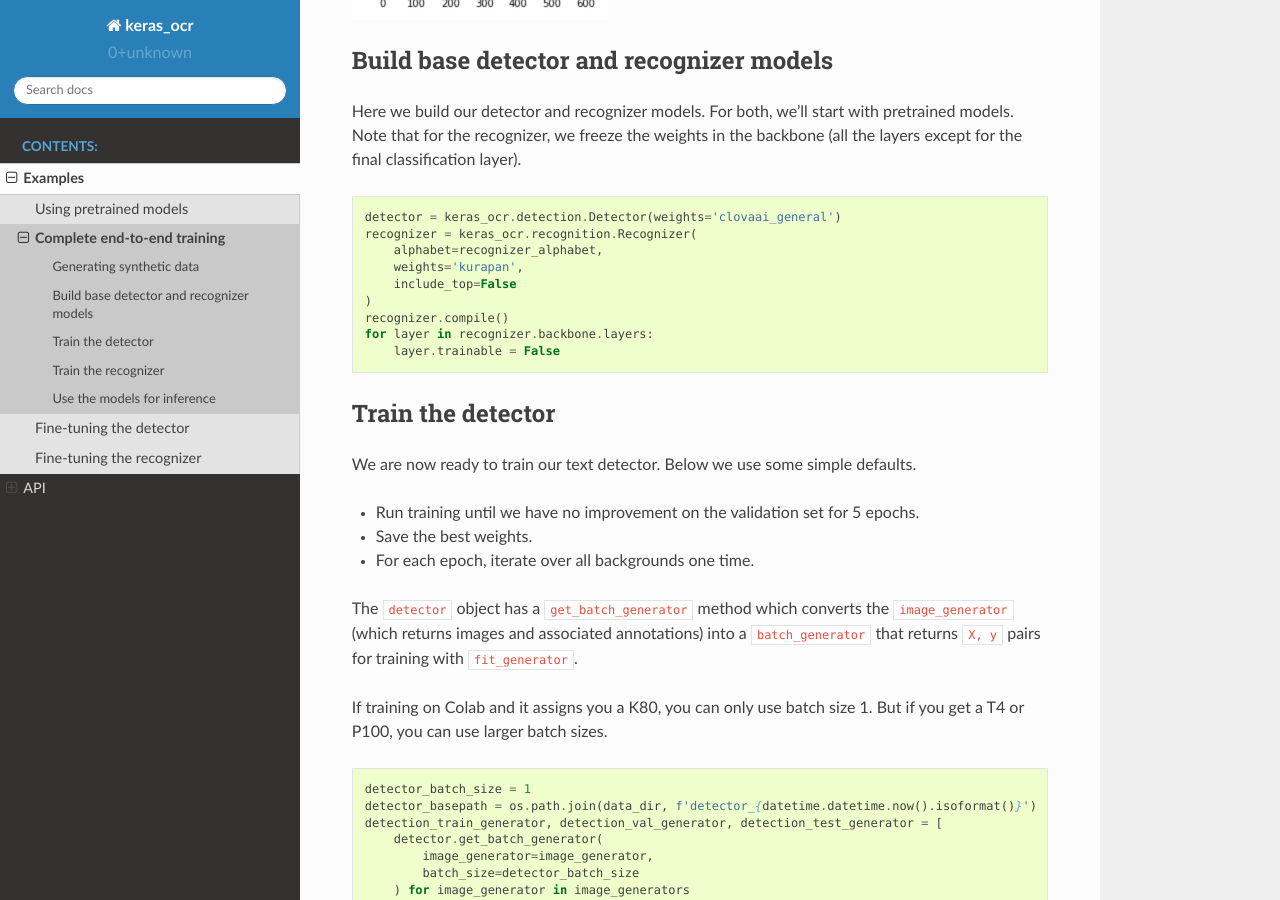
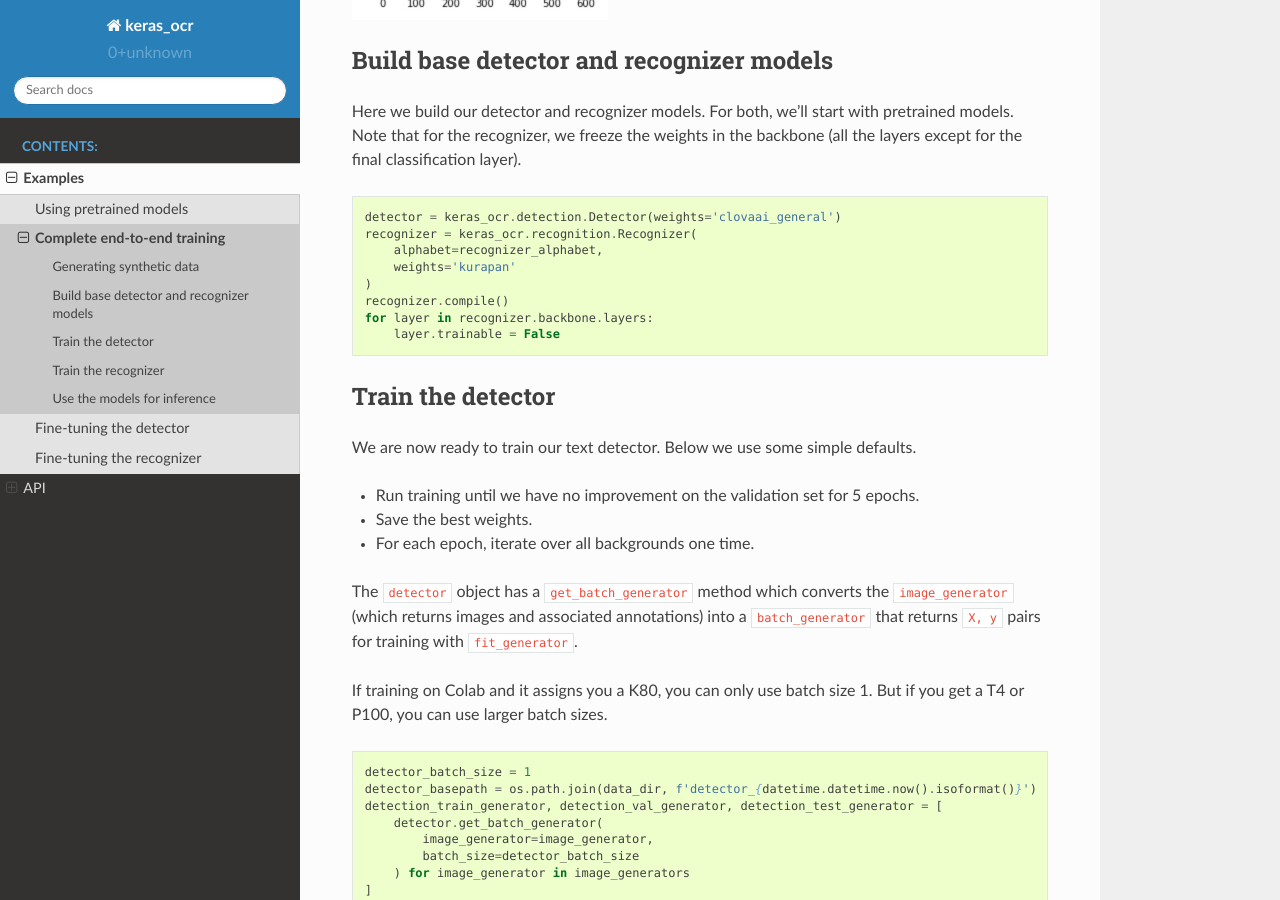
Before and after one commit to faustomorales/keras-ocr, a Sphinx documentation site: the page built from docs/examples/end_to_end_training.rst, in a window 1280 px wide and 900 px high, scrolled down 2535 px. Built offline with Sphinx 7.4.7 and the Read the Docs theme 2.0.0, drawn with Linux system fonts in a browser that asks for light colours.

Commit message:
Remove outdated keyword argument.

```diff
--- a/docs/examples/end_to_end_training.rst
+++ b/docs/examples/end_to_end_training.rst
@@ -111,8 +111,7 @@ Here we build our detector and recognizer models. For both, we'll start with pre
     detector = keras_ocr.detection.Detector(weights='clovaai_general')
     recognizer = keras_ocr.recognition.Recognizer(
         alphabet=recognizer_alphabet,
-        weights='kurapan',
-        include_top=False
+        weights='kurapan'
     )
     recognizer.compile()
     for layer in recognizer.backbone.layers:
```
